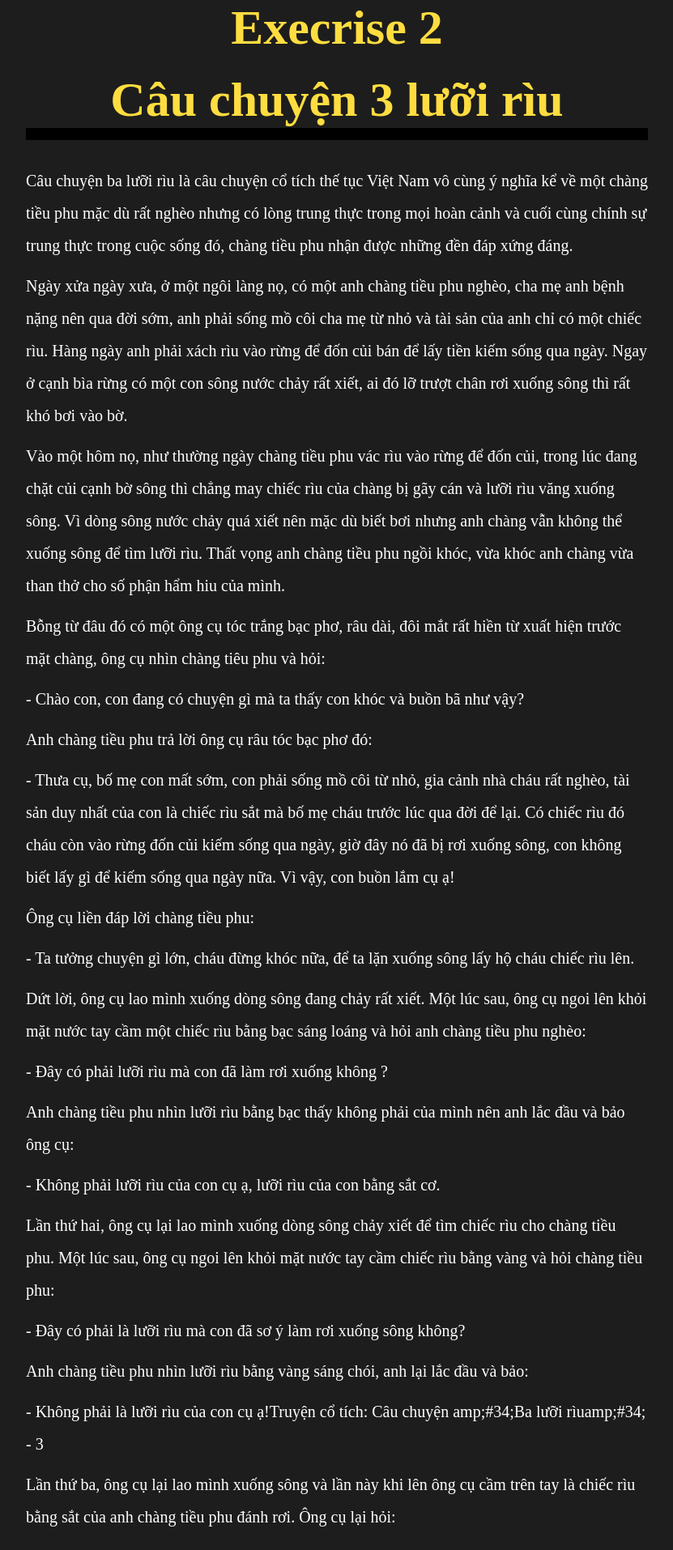
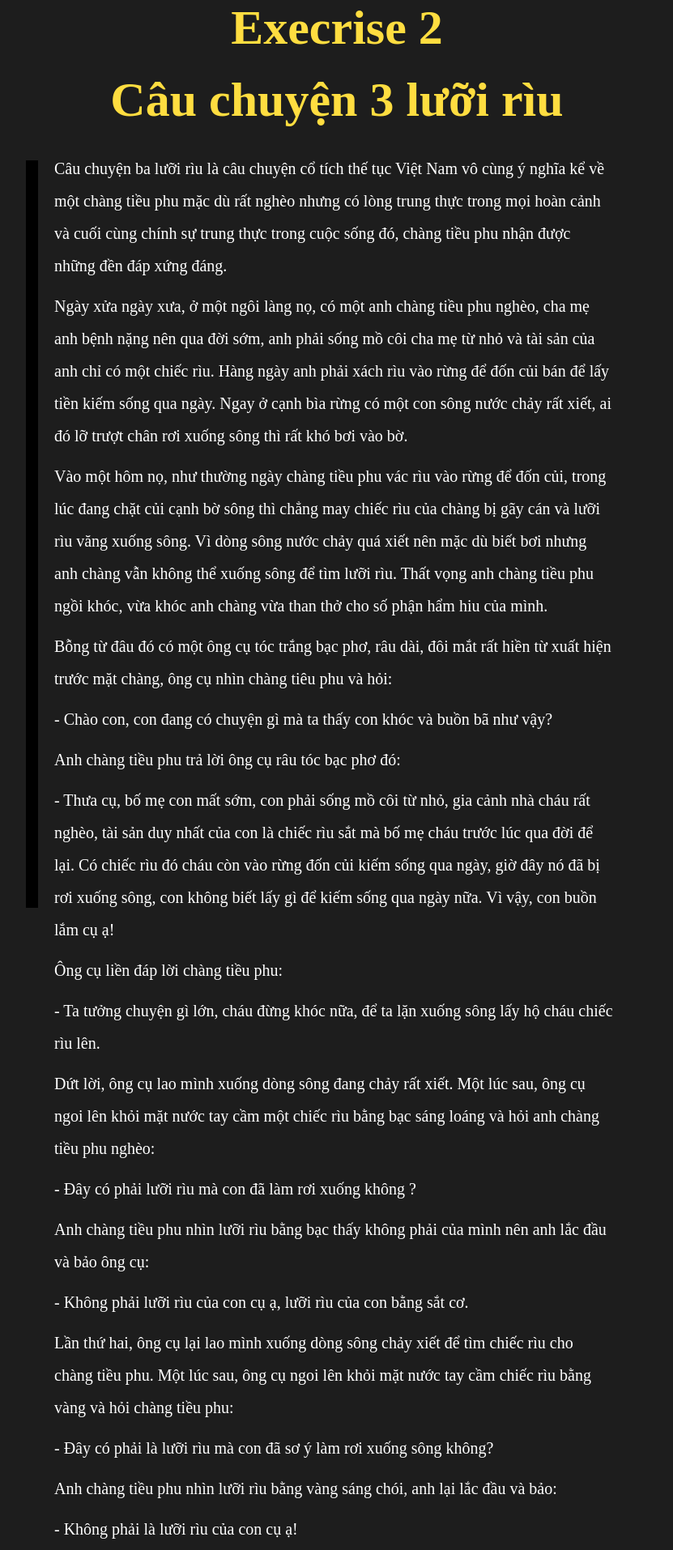
Before and after one commit to blackjack-ttp/Project-Learn-React, a React (Vite) app: page / in a window 1280 px wide. Shown: the top 1914 px of the page at 81% size, without its empty margins (224-1055 px from the left). Built offline with nearby package versions, Linux system fonts and the light colour scheme.

Commit message:
#2 [hook] useEffect update Execrise 2

```diff
--- a/src/components/UseEffect/Exercise2/index.jsx
+++ b/src/components/UseEffect/Exercise2/index.jsx
@@ -24,14 +24,14 @@ const Exercise2 = () => {
           <div className="container__warpper__title">
             <h1>Câu chuyện 3 lưỡi rìu</h1>
           </div>
-          <div className="container__warpper__main-scroll">
+          <div className="container__warpper__content">
+            <div className="container__warpper__content__main-scroll">
               <div
-              className="container__warpper__main-scroll__style"
-              style={{ width: `${scroll}%` }}
+                className="container__warpper__content__main-scroll__style"
+                style={{ height: `${scroll}%` }}
               ></div>
             </div>
-
-          <div className="container__warpper__content">
+            <div className="container__warpper__content__text">
               <p>
                 Câu chuyện ba lưỡi rìu là câu chuyện cổ tích thế tục Việt Nam vô cùng ý nghĩa kể về
                 một chàng tiều phu mặc dù rất nghèo nhưng có lòng trung thực trong mọi hoàn cảnh và
@@ -41,20 +41,20 @@ const Exercise2 = () => {
               <p>
                 Ngày xửa ngày xưa, ở một ngôi làng nọ, có một anh chàng tiều phu nghèo, cha mẹ anh
                 bệnh nặng nên qua đời sớm, anh phải sống mồ côi cha mẹ từ nhỏ và tài sản của anh chỉ
-              có một chiếc rìu. Hàng ngày anh phải xách rìu vào rừng để đốn củi bán để lấy tiền kiếm
-              sống qua ngày. Ngay ở cạnh bìa rừng có một con sông nước chảy rất xiết, ai đó lỡ trượt
-              chân rơi xuống sông thì rất khó bơi vào bờ.
+                có một chiếc rìu. Hàng ngày anh phải xách rìu vào rừng để đốn củi bán để lấy tiền
+                kiếm sống qua ngày. Ngay ở cạnh bìa rừng có một con sông nước chảy rất xiết, ai đó
+                lỡ trượt chân rơi xuống sông thì rất khó bơi vào bờ.
               </p>
               <p>
-              Vào một hôm nọ, như thường ngày chàng tiều phu vác rìu vào rừng để đốn củi, trong lúc
-              đang chặt củi cạnh bờ sông thì chẳng may chiếc rìu của chàng bị gãy cán và lưỡi rìu
-              văng xuống sông. Vì dòng sông nước chảy quá xiết nên mặc dù biết bơi nhưng anh chàng
-              vẫn không thể xuống sông để tìm lưỡi rìu. Thất vọng anh chàng tiều phu ngồi khóc, vừa
-              khóc anh chàng vừa than thở cho số phận hẩm hiu của mình.
+                Vào một hôm nọ, như thường ngày chàng tiều phu vác rìu vào rừng để đốn củi, trong
+                lúc đang chặt củi cạnh bờ sông thì chẳng may chiếc rìu của chàng bị gãy cán và lưỡi
+                rìu văng xuống sông. Vì dòng sông nước chảy quá xiết nên mặc dù biết bơi nhưng anh
+                chàng vẫn không thể xuống sông để tìm lưỡi rìu. Thất vọng anh chàng tiều phu ngồi
+                khóc, vừa khóc anh chàng vừa than thở cho số phận hẩm hiu của mình.
               </p>
               <p>
-              Bỗng từ đâu đó có một ông cụ tóc trắng bạc phơ, râu dài, đôi mắt rất hiền từ xuất hiện
-              trước mặt chàng, ông cụ nhìn chàng tiêu phu và hỏi:
+                Bỗng từ đâu đó có một ông cụ tóc trắng bạc phơ, râu dài, đôi mắt rất hiền từ xuất
+                hiện trước mặt chàng, ông cụ nhìn chàng tiêu phu và hỏi:
               </p>
               <p>- Chào con, con đang có chuyện gì mà ta thấy con khóc và buồn bã như vậy?</p>
               <p>Anh chàng tiều phu trả lời ông cụ râu tóc bạc phơ đó:</p>
@@ -62,8 +62,8 @@ const Exercise2 = () => {
                 - Thưa cụ, bố mẹ con mất sớm, con phải sống mồ côi từ nhỏ, gia cảnh nhà cháu rất
                 nghèo, tài sản duy nhất của con là chiếc rìu sắt mà bố mẹ cháu trước lúc qua đời để
                 lại. Có chiếc rìu đó cháu còn vào rừng đốn củi kiếm sống qua ngày, giờ đây nó đã bị
-              rơi xuống sông, con không biết lấy gì để kiếm sống qua ngày nữa. Vì vậy, con buồn lắm
-              cụ ạ!
+                rơi xuống sông, con không biết lấy gì để kiếm sống qua ngày nữa. Vì vậy, con buồn
+                lắm cụ ạ!
               </p>
               <p>Ông cụ liền đáp lời chàng tiều phu:</p>
               <p>
@@ -71,27 +71,24 @@ const Exercise2 = () => {
                 rìu lên.
               </p>
               <p>
-              Dứt lời, ông cụ lao mình xuống dòng sông đang chảy rất xiết. Một lúc sau, ông cụ ngoi
-              lên khỏi mặt nước tay cầm một chiếc rìu bằng bạc sáng loáng và hỏi anh chàng tiều phu
-              nghèo:
+                Dứt lời, ông cụ lao mình xuống dòng sông đang chảy rất xiết. Một lúc sau, ông cụ
+                ngoi lên khỏi mặt nước tay cầm một chiếc rìu bằng bạc sáng loáng và hỏi anh chàng
+                tiều phu nghèo:
               </p>
               <p>- Đây có phải lưỡi rìu mà con đã làm rơi xuống không ?</p>
               <p>
-              Anh chàng tiều phu nhìn lưỡi rìu bằng bạc thấy không phải của mình nên anh lắc đầu và
-              bảo ông cụ:
+                Anh chàng tiều phu nhìn lưỡi rìu bằng bạc thấy không phải của mình nên anh lắc đầu
+                và bảo ông cụ:
               </p>
               <p>- Không phải lưỡi rìu của con cụ ạ, lưỡi rìu của con bằng sắt cơ.</p>
               <p>
-              Lần thứ hai, ông cụ lại lao mình xuống dòng sông chảy xiết để tìm chiếc rìu cho chàng
-              tiều phu. Một lúc sau, ông cụ ngoi lên khỏi mặt nước tay cầm chiếc rìu bằng vàng và
-              hỏi chàng tiều phu:
+                Lần thứ hai, ông cụ lại lao mình xuống dòng sông chảy xiết để tìm chiếc rìu cho
+                chàng tiều phu. Một lúc sau, ông cụ ngoi lên khỏi mặt nước tay cầm chiếc rìu bằng
+                vàng và hỏi chàng tiều phu:
               </p>
               <p>- Đây có phải là lưỡi rìu mà con đã sơ ý làm rơi xuống sông không?</p>
               <p>Anh chàng tiều phu nhìn lưỡi rìu bằng vàng sáng chói, anh lại lắc đầu và bảo:</p>
-            <p>
-              - Không phải là lưỡi rìu của con cụ ạ!Truyện cổ tích: Câu chuyện amp;#34;Ba lưỡi
-              rìuamp;#34; - 3
-            </p>
+              <p>- Không phải là lưỡi rìu của con cụ ạ!</p>
               <p>
                 Lần thứ ba, ông cụ lại lao mình xuống sông và lần này khi lên ông cụ cầm trên tay là
                 chiếc rìu bằng sắt của anh chàng tiều phu đánh rơi. Ông cụ lại hỏi:
@@ -114,6 +111,7 @@ const Exercise2 = () => {
               </p>
             </div>
           </div>
+        </div>
       </section>
     </>
   );
--- a/src/components/UseEffect/Exercise2/style.scss
+++ b/src/components/UseEffect/Exercise2/style.scss
@@ -21,22 +21,6 @@
         flex-direction: column;
         margin-top: 20px;
 
-        &__main-scroll {
-            background-color: #000000;
-            height: 15px;
-            width: 100%;
-            position: sticky;
-            top: 0;
-            left: 0;
-            z-index: 1;
-
-            &__style {
-                height: 15px;
-                background-color: var(--yellow-theme-main-color);
-                width: 15%;
-            }
-        }
-
         &__title {
             h1 {
                 font-size: 6rem;
@@ -49,9 +33,31 @@
             display: flex;
             justify-content: left;
             align-items: left;
-            flex-direction: column;
+            flex-direction: row;
             margin-top: 20px;
 
+            &__main-scroll {
+                display: flex;
+                justify-content: center;
+                background-color: #000000;
+                height: 923px;
+                width: 15px;
+                position: sticky;
+                top: 0;
+                left: 0;
+                z-index: 1;
+                margin-top: 20px;
+
+                &__style {
+                    height: 100%;
+                    background-color: var(--yellow-theme-main-color);
+                    width: 100%;
+                }
+            }
+
+            &__text {
+                width: 90%;
+                margin-left: 20px;
                 p {
                     line-height: 40px;
                     font-size: 2rem;
@@ -62,3 +68,4 @@
             }
         }
     }
+}
```
Lines whose indentation alone changed are shown as unchanged.
